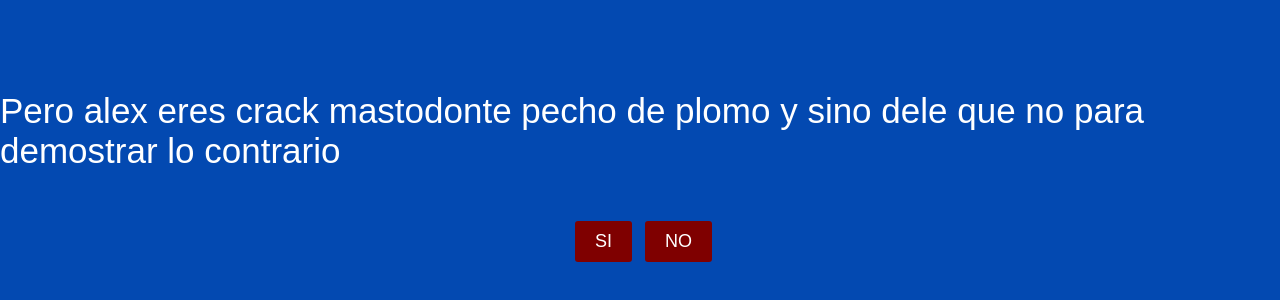
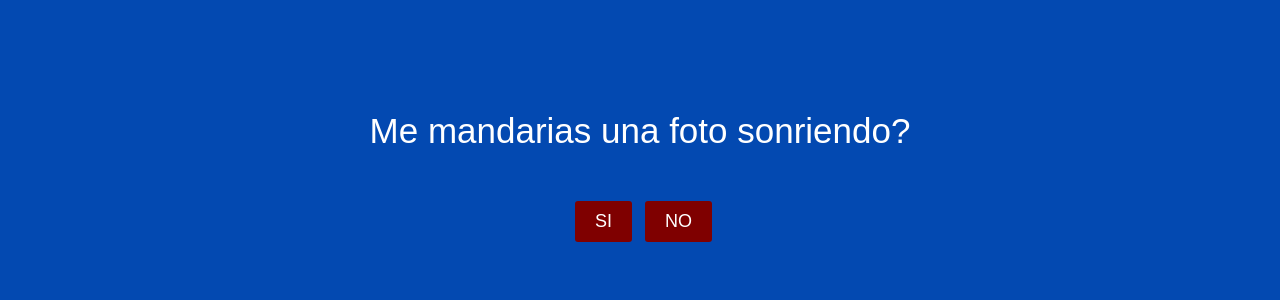
Before and after one commit to uberney31/hola, a plain HTML site: page index.html in a window 1280 px wide. Shown: the part 244-544 px from the top of the page. Drawn offline with Linux system fonts and the light colour scheme.

Commit message:
Update index.html

```diff
--- a/index.html
+++ b/index.html
@@ -11,7 +11,7 @@
 <body>
     <div class="container">
         <div class="title">
-            Pero alex eres crack mastodonte pecho de plomo y sino dele que no para demostrar lo contrario
+            Me mandarias una foto sonriendo?
         </div>
 
         <div class="buttons">
```
